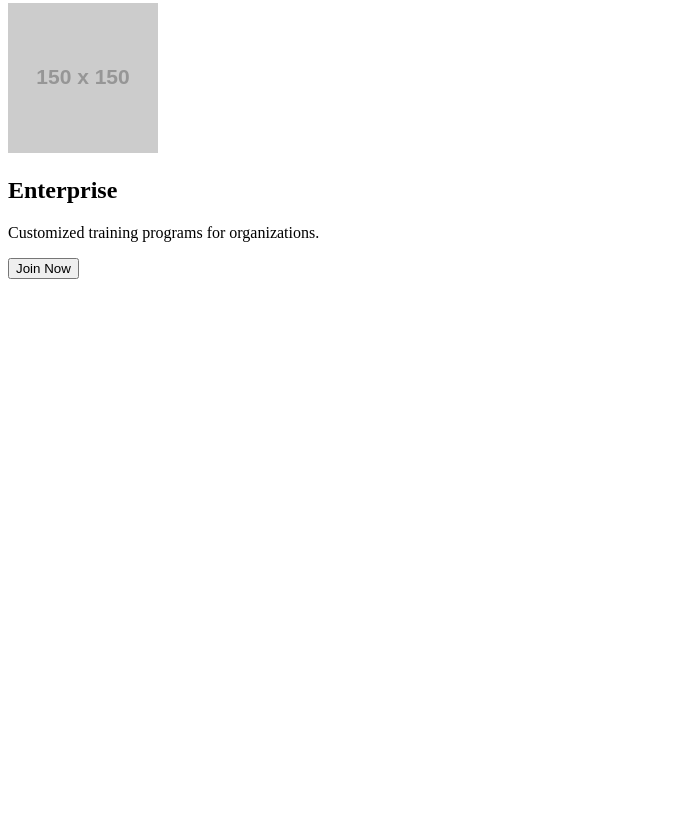
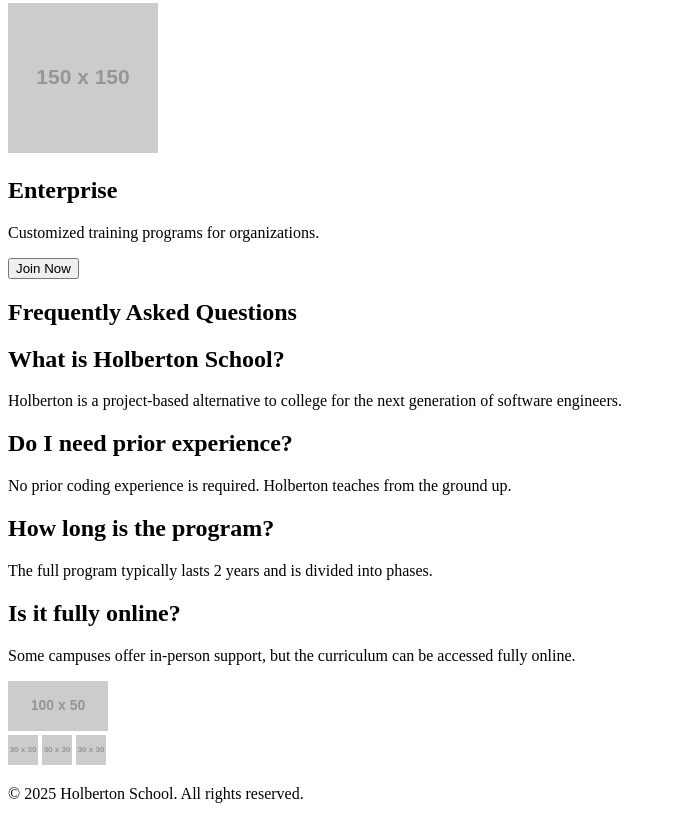
Before and after one commit to 11821-Mehdi/holbertonschool-web-development, a plain HTML site: page index.html in a window 1280 px wide. Shown: the part 3645-4464 px from the top of the page, without its empty margins (0-673 px from the left). Before the commit the page ends 3932 px from the top, so only its background shows below. Drawn offline with Linux system fonts and the light colour scheme; placeholder pictures from the web are drawn by us.

```diff
--- a/index.html
+++ b/index.html
@@ -188,6 +188,54 @@
 
   <button>Join Now</button>
 </section>
+<section>
+  <h1>Frequently Asked Questions</h1>
+
+  <!-- Row 1 -->
+  <div>
+    <!-- Item 1 -->
+    <div>
+      <h2>What is Holberton School?</h2>
+      <p>Holberton is a project-based alternative to college for the next generation of software engineers.</p>
+    </div>
+
+    <!-- Item 2 -->
+    <div>
+      <h2>Do I need prior experience?</h2>
+      <p>No prior coding experience is required. Holberton teaches from the ground up.</p>
+    </div>
+  </div>
+
+  <!-- Row 2 -->
+  <div>
+    <!-- Item 3 -->
+    <div>
+      <h2>How long is the program?</h2>
+      <p>The full program typically lasts 2 years and is divided into phases.</p>
+    </div>
+
+    <!-- Item 4 -->
+    <div>
+      <h2>Is it fully online?</h2>
+      <p>Some campuses offer in-person support, but the curriculum can be accessed fully online.</p>
+    </div>
+  </div>
+</section>
+<footer>
+  <div>
+    <div>
+      <img src="https://via.placeholder.com/100x50" alt="Footer Logo">
+
+      <div>
+        <a href="#"><img src="https://via.placeholder.com/30" alt="Social 1"></a>
+        <a href="#"><img src="https://via.placeholder.com/30" alt="Social 2"></a>
+        <a href="#"><img src="https://via.placeholder.com/30" alt="Social 3"></a>
+      </div>
+    </div>
+
+    <p>© 2025 Holberton School. All rights reserved.</p>
+  </div>
+</footer>
 
 
 
```
